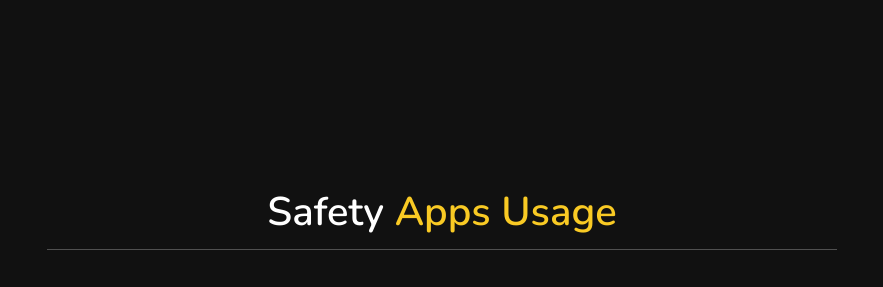
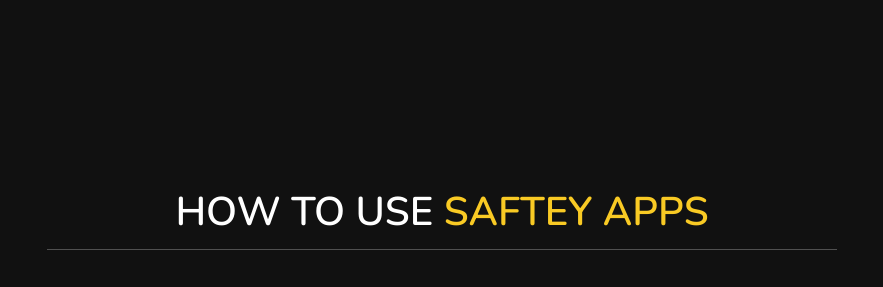
Before and after one commit to Ameya2338/women_safety_-_security, a plain HTML site: page index.html in a window 1280 px wide. Shown: the part 4670-4957 px from the top of the page, without its empty margins (373-1256 px from the left). Drawn offline with nearby package versions, Linux system fonts and the light colour scheme; files whose address does not match are found by name.

Commit message:
Update index.html

```diff
--- a/index.html
+++ b/index.html
@@ -221,7 +221,7 @@
 <!-- safety apps usage -->
 <section class="portfoli" id="portfoli">
 
-    <h1 class="heading"> Safety <span>Apps Usage</span> </h1>
+    <h1 class="heading"> HOW TO USE <span>SAFTEY APPS</span> </h1>
 
     <div class="box-container">
 
```
